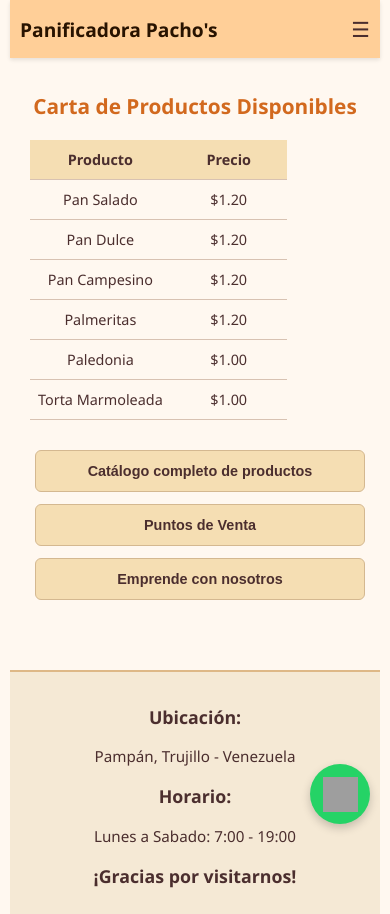
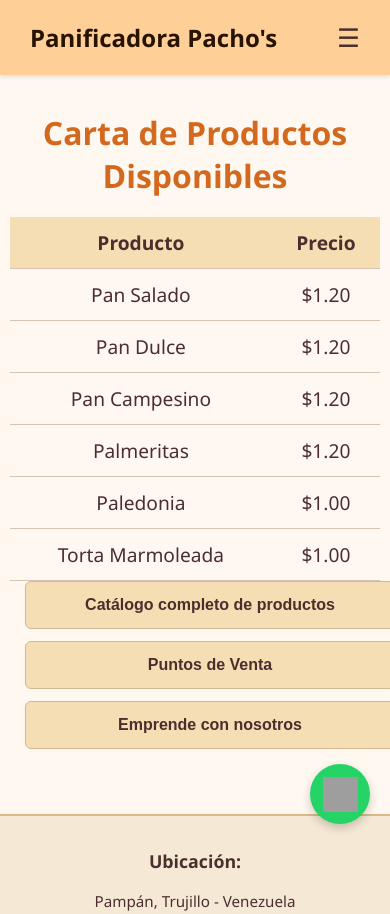
Before and after one commit to SamuelS013/WebPachos, a plain HTML site: page index.html in a window 390 px wide. Shown: the top 914 px of the page. Drawn offline with Linux system fonts and the light colour scheme; grey boxes are pictures that could not be loaded.

Commit message:
Add files via upload

```diff
--- a/estilos.css
+++ b/estilos.css
@@ -277,75 +277,64 @@ footer {
 }
 
 /* ======================
-   RESPONSIVE FIXES
+   CENTRADO PERFECTO
    ====================== */
+.contenido {
+    width: 100%;
+    max-width: 800px;
+    margin: 0 auto;
+    padding: 20px;
+    box-sizing: border-box;
+}
+
+/* Ajuste para la tabla */
+table {
+    margin: 0 auto;
+    width: auto;
+    max-width: 100%;
+}
+
+/* Contenedor de secciones */
+.secciones-nuevas {
+    width: 100%;
+    max-width: 800px;
+    margin: 0 auto;
+    padding: 0 20px;
+}
+
+/* Ajuste fino para móviles */
 @media (max-width: 768px) {
-    /* 1. Corrige el desbordamiento */
-    body {
-        overflow-x: hidden;
-        padding: 0 10px;
+    .contenido {
+        padding: 15px;
     }
 
-    /* 2. Ajusta el header */
-    .top-header {
-        padding: 15px 10px;
-        border-radius: 0;
+    table {
+        width: 100%;
+        display: table; /* Fuerza el modo tabla */
     }
 
-    /* 3. Tabla responsive */
-    table {
+    .secciones-nuevas {
+        padding: 0 15px;
+    }
+
+    /* Corrección específica para el catálogo */
+    #catalogo.activo {
+        padding: 15px;
+    }
+
+    .productos-categoria {
+        grid-template-columns: 1fr;
         width: 100%;
-        max-width: 100%;
-        font-size: 0.9rem;
-        display: block;
-        overflow-x: auto;
+    }
+}
+
+/* Ajuste extra para pantallas pequeñas */
+@media (max-width: 480px) {
+    .contenido {
+        padding: 15px 10px;
     }
 
     th, td {
-        padding: 10px 8px;
-        min-width: 100px;
-    }
-
-    /* 4. Secciones nuevas */
-    .secciones-nuevas {
-        padding: 0 5px;
-    }
-
-    .boton-seccion {
-        padding: 12px 5px;
-        font-size: 0.9rem;
-    }
-
-    /* 5. Catálogo */
-    .categorias {
-        flex-wrap: nowrap;
-        overflow-x: auto;
-        padding-bottom: 10px;
-        justify-content: flex-start;
-    }
-
-    .boton-categoria {
-        flex-shrink: 0;
-        white-space: nowrap;
-    }
-
-    /* 6. Productos */
-    .productos-categoria {
-        grid-template-columns: 1fr;
+        padding: 12px 8px !important;
     }
 }
-
-@media (max-width: 480px) {
-    /* Ajustes extra para móviles muy pequeños */
-    .header-left {
-        font-size: 1.2rem;
-    }
-
-    .menu-toggle {
-        font-size: 1.3rem;
-    }
-
-    h1 {
-        font-size: 1.3rem;
-    }
-}
```
